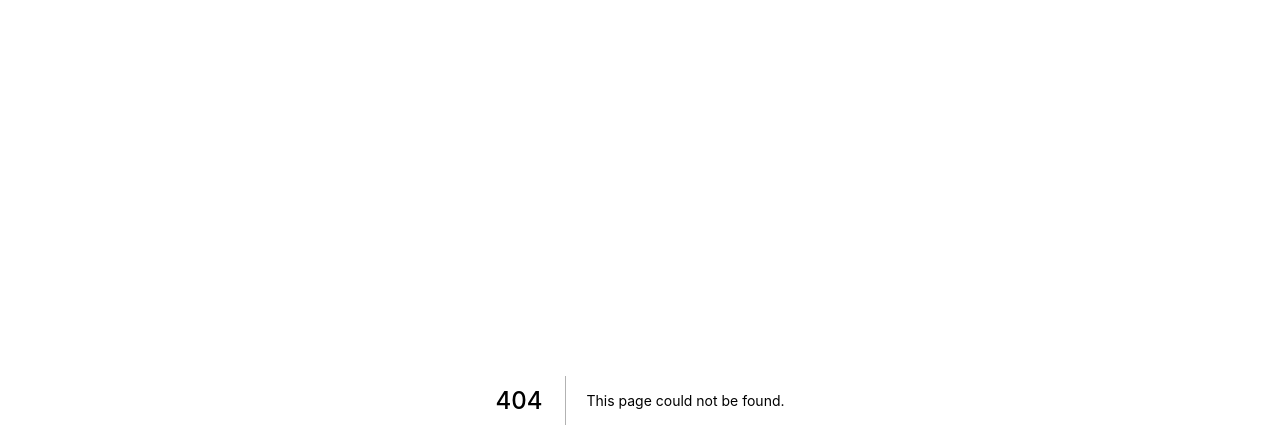
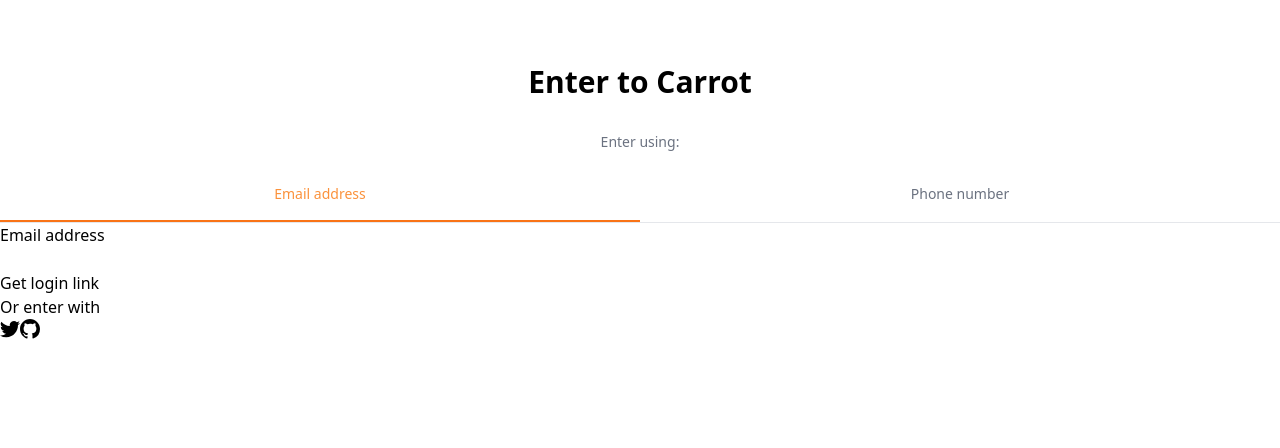
Before and after one commit to caste77an/carrot-market-old, a Next.js app: page /enter in a window 1280 px wide. Before the commit this address had no page. Shown: the top 448 px of the page. Built offline with nearby package versions, Linux system fonts and the light colour scheme.

Commit message:
Auth part One

```diff
--- /dev/null
+++ b/pages/enter.tsx
@@ -0,0 +1,98 @@
+import { useState } from "react";
+
+function cls(...classnames: string[]) {
+  return classnames.join(" ");
+}
+
+export default function Enter() {
+  const [method, setMethod] = useState<"email" | "phone">("email");
+  const onEmailClick = () => setMethod("email");
+  const onPhoneClick = () => setMethod("phone");
+  return (
+    <div className="mt-16">
+      <h3 className="text-3xl font-bold text-center">Enter to Carrot</h3>
+      <div className="mt-8">
+        <div className="flex flex-col items-center">
+          <h5 className="text-sm text-gray-500 font-medium">Enter using:</h5>
+          <div className="grid border-b w-full mt-8 grid-cols-2">
+            <button
+              className={cls(
+                "pb-4 font-medium text-sm border-b-2",
+                method === "email"
+                  ? " border-orange-500 text-orange-400"
+                  : "border-transparent hover:text-gray-400 text-gray-500"
+              )}
+              onClick={onEmailClick}
+            >
+              Email address
+            </button>
+            <button
+              className={cls(
+                "pb-4 font-medium text-sm border-b-2",
+                method === "phone"
+                  ? " border-orange-500 text-orange-400"
+                  : "border-transparent hover:text-gray-400 text-gray-500"
+              )}
+              onClick={onPhoneClick}
+            >
+              Phone number
+            </button>
+          </div>
+        </div>
+        <form>
+          <label>
+            {method === "email" ? "Email address" : null}
+            {method === "phone" ? "Phone number" : null}
+          </label>
+          <div>
+            {method === "email" ? <input type="email" required /> : null}
+            {method === "phone" ? (
+              <div>
+                <span>+82</span>
+                <input type="number" required />
+              </div>
+            ) : null}
+          </div>
+          <button>
+            {method === "email" ? "Get login link" : null}
+            {method === "phone" ? "Get one-time password" : null}
+          </button>
+        </form>
+        <div>
+          <div>
+            <div />
+            <div>
+              <span>Or enter with</span>
+            </div>
+          </div>
+          <div>
+            <button>
+              <svg
+                className="w-5 h-5"
+                aria-hidden="true"
+                fill="currentColor"
+                viewBox="0 0 20 20"
+              >
+                <path d="M6.29 18.251c7.547 0 11.675-6.253 11.675-11.675 0-.178 0-.355-.012-.53A8.348 8.348 0 0020 3.92a8.19 8.19 0 01-2.357.646 4.118 4.118 0 001.804-2.27 8.224 8.224 0 01-2.605.996 4.107 4.107 0 00-6.993 3.743 11.65 11.65 0 01-8.457-4.287 4.106 4.106 0 001.27 5.477A4.073 4.073 0 01.8 7.713v.052a4.105 4.105 0 003.292 4.022 4.095 4.095 0 01-1.853.07 4.108 4.108 0 003.834 2.85A8.233 8.233 0 010 16.407a11.616 11.616 0 006.29 1.84" />
+              </svg>
+            </button>
+            <button>
+              <svg
+                className="w-5 h-5"
+                aria-hidden="true"
+                fill="currentColor"
+                viewBox="0 0 20 20"
+              >
+                <path
+                  fillRule="evenodd"
+                  d="M10 0C4.477 0 0 4.484 0 10.017c0 4.425 2.865 8.18 6.839 9.504.5.092.682-.217.682-.483 0-.237-.008-.868-.013-1.703-2.782.605-3.369-1.343-3.369-1.343-.454-1.158-1.11-1.466-1.11-1.466-.908-.62.069-.608.069-.608 1.003.07 1.531 1.032 1.531 1.032.892 1.53 2.341 1.088 2.91.832.092-.647.35-1.088.636-1.338-2.22-.253-4.555-1.113-4.555-4.951 0-1.093.39-1.988 1.029-2.688-.103-.253-.446-1.272.098-2.65 0 0 .84-.27 2.75 1.026A9.564 9.564 0 0110 4.844c.85.004 1.705.115 2.504.337 1.909-1.296 2.747-1.027 2.747-1.027.546 1.379.203 2.398.1 2.651.64.7 1.028 1.595 1.028 2.688 0 3.848-2.339 4.695-4.566 4.942.359.31.678.921.678 1.856 0 1.338-.012 2.419-.012 2.747 0 .268.18.58.688.482A10.019 10.019 0 0020 10.017C20 4.484 15.522 0 10 0z"
+                  clipRule="evenodd"
+                />
+              </svg>
+            </button>
+          </div>
+        </div>
+      </div>
+    </div>
+  );
+}
--- a/pages/index.tsx
+++ b/pages/index.tsx
@@ -1,11 +1,7 @@
 import type { NextPage } from "next";
 
 const Home: NextPage = () => {
-  return (
-    <div className="dark:md:hover:bg-teal-400 bg-[url('/vercel.svg')]">
-      <h2 className="text-[97851px] text-[#000]">Hello</h2>
-    </div>
-  );
+  return null;
 };
 
 export default Home;
```
